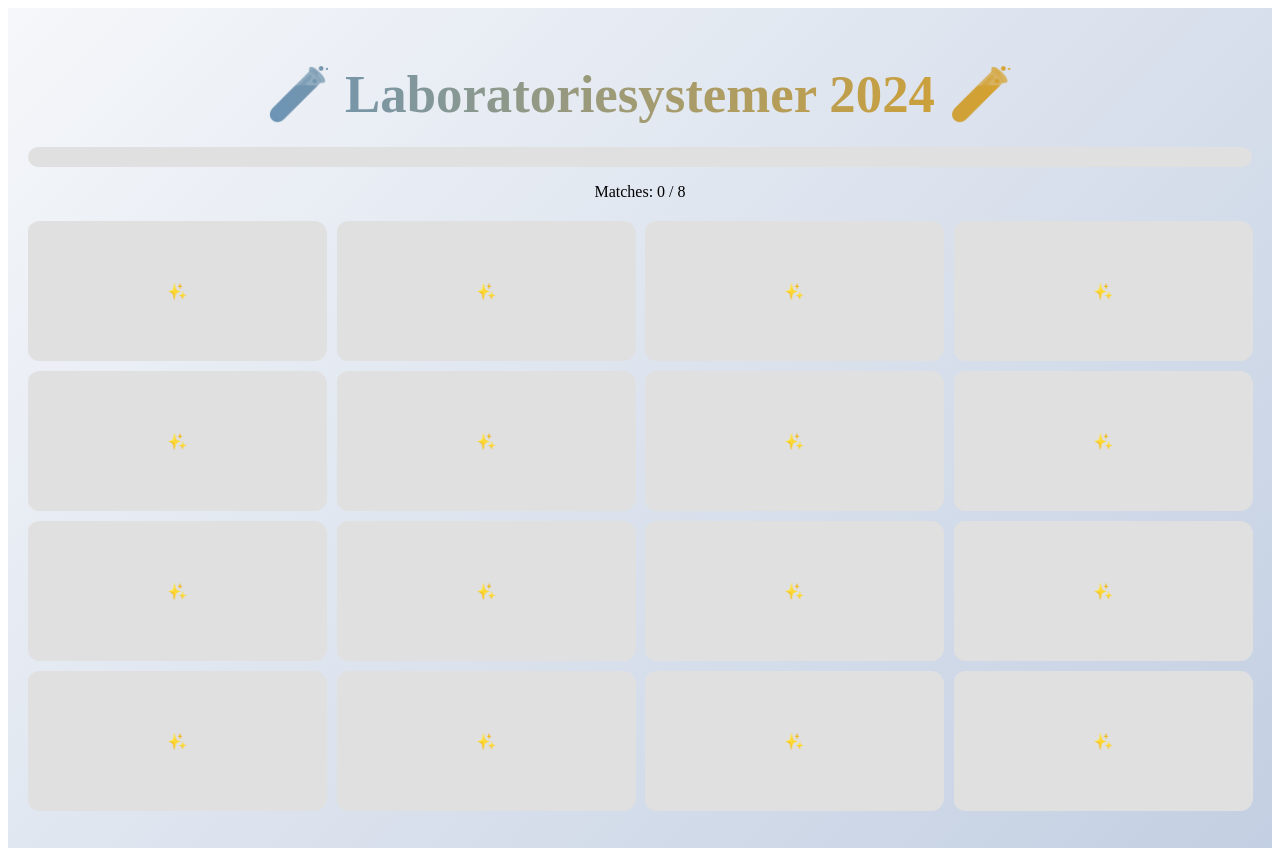
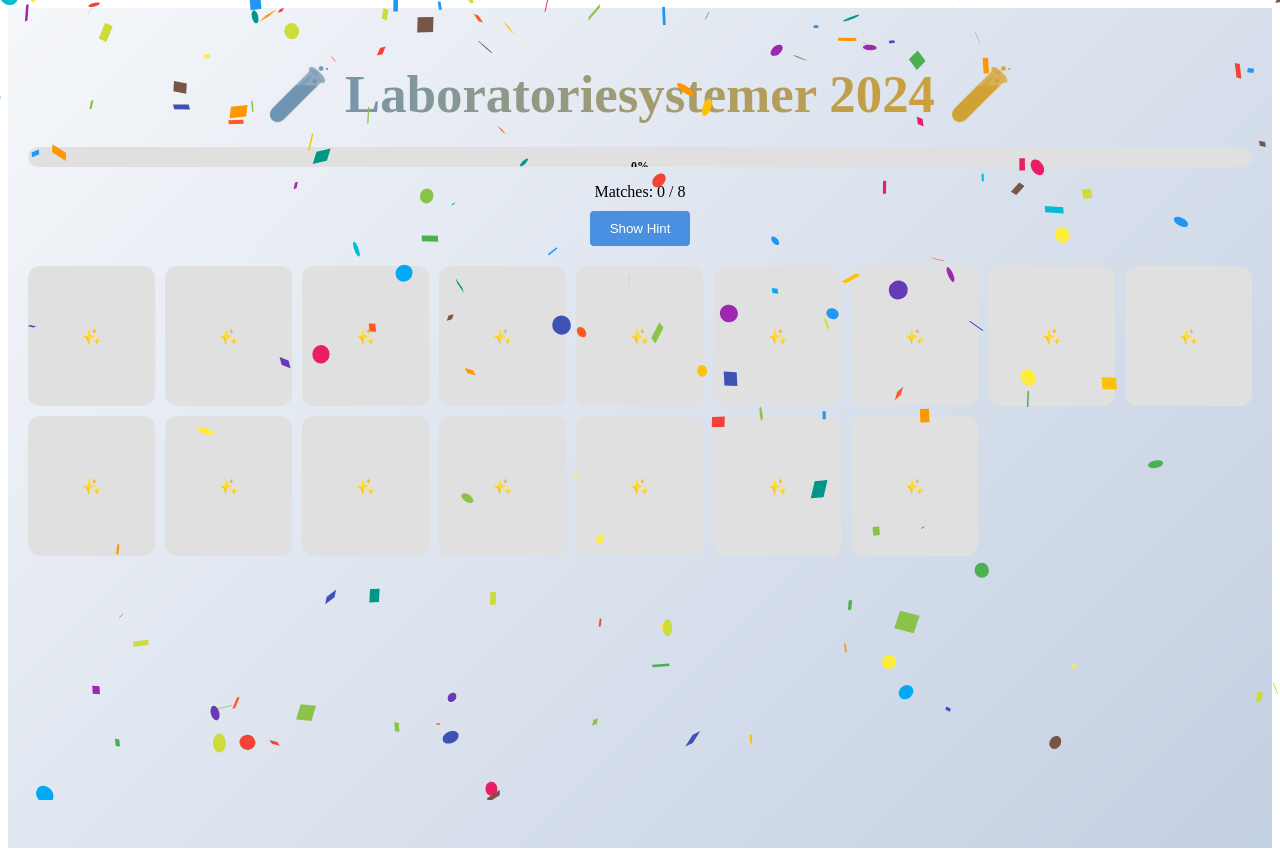
Before and after one commit to Ianropke/Labsys, a React (Create React App) app: page / in a window 1280 px wide. Built offline with nearby package versions, Linux system fonts and the light colour scheme.

Commit message:
Update App.jsx

```diff
--- a/src/App.jsx
+++ b/src/App.jsx
@@ -3,14 +3,14 @@ import Confetti from 'react-confetti';
 
 const App = () => {
   const achievements = [
-    { id: 1, title: "AI Roadmap", emoji: "🧠", details: "I 2024 samarbejdede sektionen med DTU studerende for at udarbejde en roadmap for AI.", theme: "Innovation", color: "#ffcccb" },
+    { id: 1, title: "AI Roadmap", emoji: "🧠", details: "I 2024 samarbejdede sektionen med DTU-studerende for at udarbejde en roadmap for AI.", theme: "Innovation", color: "#ffcccb" },
     { id: 2, title: "Sektionsdag", emoji: "🌧️", details: "Sektionen blev fanget i regn og hagl i GoBoats men stadig med (rimelig) højt humør.", theme: "Team Spirit", color: "#add8e6" },
-    { id: 3, title: "Kritiske systemer", emoji: "🛡️", details: "Sektionen har sikret at 6 af regionens kritiske systemer kører stabilt.", theme: "Driftsstabilitet", color: "#90ee90" },
+    { id: 3, title: "Kritiske systemer", emoji: "🛡️", details: "Sektionen har sikret, at 6 af regionens kritiske systemer kører stabilt.", theme: "Driftsstabilitet", color: "#90ee90" },
     { id: 4, title: "Udvikling af diagnostikken", emoji: "🏥", details: "Forberedt digitalisering af patologi i Region Hovedstaden og fællesregionalt blodbanksystem.", theme: "Digitalisering", color: "#f4a460" },
     { id: 5, title: "Opgraderinger", emoji: "⚡", details: "21 succesfulde opgraderinger af systemer gennemført.", theme: "Drift", color: "#9370db" },
-    { id: 6, title: "Nye Kollegaer", emoji: "👥", details: "4 nye medarbejdere er blevet en vigtig del af sektionen.", theme: "Vækst", color: "#ff69b4" },
-    { id: 7, title: "IT Systemer", emoji: "📈", details: "Optimering af alle IT-systemer og lukning af forældede systemer.", theme: "Optimering", color: "#4682b4" },
-    { id: 8, title: "Kurser", emoji: "📚", details: "16 kurser gennemført i emner fra ITIL til cybersikkerhed gennemført.", theme: "Læring", color: "#00ced1" }
+    { id: 6, title: "Nye kollegaer", emoji: "👥", details: "4 nye medarbejdere er blevet en vigtig del af sektionen.", theme: "Vækst", color: "#ff69b4" },
+    { id: 7, title: "IT-systemer", emoji: "📈", details: "Optimering af alle IT-systemer og lukning af forældede systemer.", theme: "Optimering", color: "#4682b4" },
+    { id: 8, title: "Kurser", emoji: "📚", details: "16 kurser gennemført i emner fra ITIL til cybersikkerhed.", theme: "Læring", color: "#00ced1" }
   ];
 
   const [cards, setCards] = useState([]);
@@ -18,16 +18,22 @@ const App = () => {
   const [matched, setMatched] = useState(new Set());
   const [score, setScore] = useState(0);
   const [matchDetails, setMatchDetails] = useState(null);
+  const [showConfetti, setShowConfetti] = useState(false);
+  const [hintUsed, setHintUsed] = useState(false);
 
   useEffect(() => {
     const gameCards = [
       ...achievements.map(a => ({ ...a, type: 'achievement' })),
       ...achievements.map(a => ({ ...a, type: 'theme' }))
-    ]
-      .slice(0, 16)
-      .sort(() => Math.random() - 0.5);
+    ].sort(() => Math.random() - 0.5);
     setCards(gameCards);
   }, []);
+
+  useEffect(() => {
+    if (matched.size === cards.length) {
+      setShowConfetti(true);
+    }
+  }, [matched, cards]);
 
   const handleClick = (index) => {
     if (flipped.length === 2 || matched.has(index) || flipped.includes(index)) return;
@@ -56,13 +62,39 @@ const App = () => {
 
   const closeDetails = () => setMatchDetails(null);
 
+  const showHint = () => {
+    if (hintUsed) return;
+    setHintUsed(true);
+
+    const unmatchedCards = cards
+      .map((card, index) => ({ ...card, index }))
+      .filter(card => !matched.has(card.index));
+
+    if (unmatchedCards.length < 2) return;
+
+    const cardGroups = unmatchedCards.reduce((groups, card) => {
+      groups[card.id] = groups[card.id] || [];
+      groups[card.id].push(card.index);
+      return groups;
+    }, {});
+
+    const pair = Object.values(cardGroups).find(group => group.length === 2);
+
+    if (pair) {
+      setFlipped(pair);
+      setTimeout(() => {
+        setFlipped([]);
+      }, 1000);
+    }
+  };
+
   return (
     <div style={{
       background: 'linear-gradient(135deg, #f5f7fa, #c3cfe2)',
       minHeight: '100vh',
       padding: '20px'
     }}>
-      {matched.size === cards.length && <Confetti width={window.innerWidth} height={window.innerHeight} />}
+      {showConfetti && <Confetti width={window.innerWidth} height={window.innerHeight} />}
 
       <h1
         style={{
@@ -72,9 +104,9 @@ const App = () => {
           WebkitBackgroundClip: 'text',
           color: 'transparent',
           fontWeight: 'bold',
-          fontSize: 'calc(2.5rem + 1vw)', // Responsive font size
-          lineHeight: '1.2', // Adjust line height for better wrapping
-          wordBreak: 'break-word', // Ensure long words wrap correctly
+          fontSize: 'calc(2.5rem + 1vw)',
+          lineHeight: '1.2',
+          wordBreak: 'break-word',
         }}
       >
         🧪 Laboratoriesystemer 2024 🧪
@@ -87,23 +119,51 @@ const App = () => {
           overflow: 'hidden',
           width: '100%',
           height: '20px',
-          marginBottom: '10px'
+          marginBottom: '10px',
+          position: 'relative',
         }}>
           <div style={{
-            background: '#4a90e2',
-            width: `${(matched.size / 16) * 100}%`,
+            background: 'linear-gradient(90deg, #4a90e2, #00ced1)',
+            width: `${(matched.size / cards.length) * 100}%`,
             height: '100%',
-            transition: 'width 0.5s ease'
+            transition: 'width 0.5s ease',
           }}></div>
+          <p style={{
+            position: 'absolute',
+            top: '0',
+            left: '50%',
+            transform: 'translateX(-50%)',
+            fontSize: '12px',
+            fontWeight: 'bold',
+            color: 'black',
+          }}>
+            {Math.round((matched.size / cards.length) * 100)}%
+          </p>
         </div>
-        <p style={{ textAlign: 'center' }}>
+        <p style={{ textAlign: 'center', marginBottom: '10px' }}>
           Matches: {matched.size / 2} / {achievements.length}
         </p>
+        <button
+          onClick={showHint}
+          disabled={hintUsed}
+          style={{
+            backgroundColor: hintUsed ? '#ccc' : '#4a90e2',
+            color: 'white',
+            padding: '10px 20px',
+            border: 'none',
+            borderRadius: '4px',
+            cursor: hintUsed ? 'not-allowed' : 'pointer',
+            display: 'block',
+            margin: '0 auto',
+          }}
+        >
+          {hintUsed ? 'Hint Used' : 'Show Hint'}
+        </button>
       </div>
 
       <div style={{
         display: 'grid',
-        gridTemplateColumns: 'repeat(4, 1fr)',
+        gridTemplateColumns: 'repeat(auto-fit, minmax(120px, 1fr))',
         gap: '10px'
       }}>
         {cards.map((card, index) => (
```
